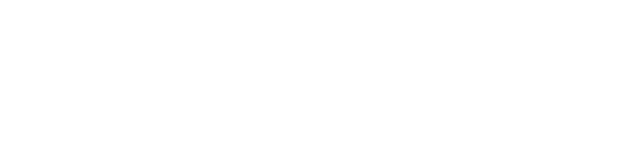
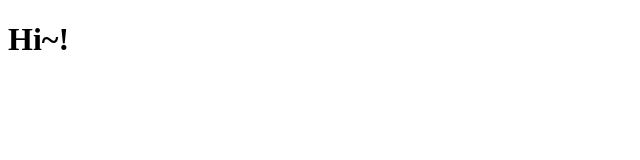
Before and after one commit to one9601/PaintJs, a plain HTML site: page index.html in a window 1280 px wide. Shown: the whole page, without its empty margins (0-640 px from the left). Drawn offline with Linux system fonts and the light colour scheme.

Commit message:
no message

```diff
--- a/index.html
+++ b/index.html
@@ -8,6 +8,9 @@
   <title>Document</title>
 </head>
 <body>
+  <h1>
+    Hi~!
+  </h1>
   <script src="app.js"></script>
 </body>
 </html>
```
